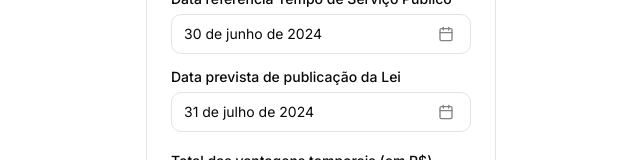
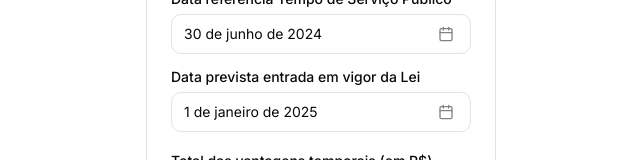
Before and after one commit to flaviomreis/reenquadramento-pgers, a Next.js app: page / in a window 1280 px wide. Shown: the part 531-691 px from the top of the page, without its empty margins (319-959 px from the left). Built offline with nearby package versions, Linux system fonts and the light colour scheme.

Commit message:
fix dataPublicacao

```diff
--- a/src/components/app/EmployeeForm.tsx
+++ b/src/components/app/EmployeeForm.tsx
@@ -262,7 +262,7 @@ export function EmployeeForm() {
       totalVantagens: 0,
       produtividade: 875,
       dataReferencia: new Date(2024, 5, 30),
-      dataPublicacao: new Date(2024, 6, 31),
+      dataPublicacao: new Date(2025, 0, 1),
       escolaridade: "superior",
     },
   });
@@ -643,7 +643,9 @@ export function EmployeeForm() {
                   name="dataPublicacao"
                   render={({ field }) => (
                     <FormItem className="flex flex-col">
-                      <FormLabel>Data prevista de publicação da Lei</FormLabel>
+                      <FormLabel>
+                        Data prevista entrada em vigor da Lei
+                      </FormLabel>
                       <Popover>
                         <PopoverTrigger asChild>
                           <FormControl>
```
